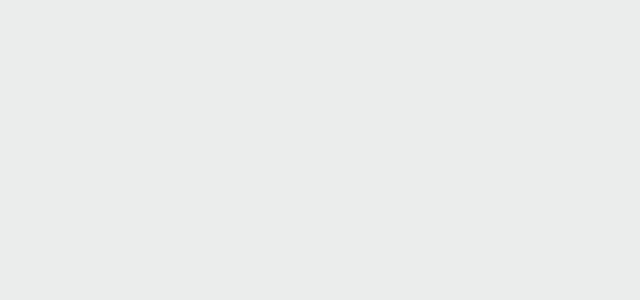
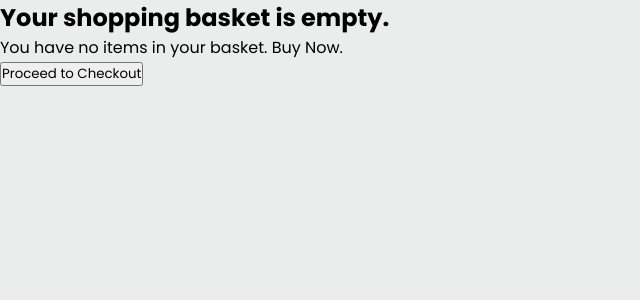
Before and after one commit to Shorya7/eCommerce-App, a React (Create React App) app: page /cart in a window 1280 px wide. Before the commit this address had no page. Shown: the top 300 px of the page, without its empty margins (0-640 px from the left). Built offline with nearby package versions, Linux system fonts and the light colour scheme.

Commit message:
footer,cart

```diff
--- a/src/App.js
+++ b/src/App.js
@@ -2,14 +2,14 @@ import {BrowserRouter as Router, Route, Routes} from 'react-router-dom'
 import './App.css';
 import { Header } from './Header';
 import {Login} from "./Login";
-
+import {Cart} from "./Cart"
 function App() {
   return (
     <Router>
     <div className="App">
       <Routes>
       <Route path='/' element={<Header/>} ></Route>
-
+      <Route path='/cart' element={<Cart/>}></Route>
       <Route path='/Login' element={<Login/>}></Route>
       </Routes>
     </div>
--- /dev/null
+++ b/src/Cart.js
@@ -0,0 +1,16 @@
+import React from "react";
+import "./Cart.css"
+import { Subtotal } from "./Subtotal";
+export const Cart=()=>{
+    return(
+        <div className="cart">
+            <div className="cart-left">
+                <h2 className="cart-title">Your shopping basket is empty.</h2>
+                <p>You have no items in your basket. Buy Now.</p>
+            </div>
+            <div className="cart-right">
+                <Subtotal/>
+            </div>
+        </div>
+    )
+}
--- /dev/null
+++ b/src/Footer.css
@@ -0,0 +1,11 @@
+footer{
+    margin-top: 20px;
+    font-size: 1rem;
+    width: 100%;
+    height: 50px;
+    color: white;
+    background-color: #131921;
+    display: flex;
+    justify-content: center;
+    align-items: center;
+}
--- /dev/null
+++ b/src/Footer.js
@@ -0,0 +1,9 @@
+import React from "react";
+import "./Footer.css"
+export const Footer=()=>{
+    return(
+    <footer>
+        Made with ❤️ by Shorya
+    </footer>
+    )
+}
--- a/src/Header.js
+++ b/src/Header.js
@@ -2,6 +2,7 @@ import React from 'react'
 import "./Header.css"
 import {Link} from 'react-router-dom'
 import {Home} from "./Home";
+import { Footer } from './Footer';
 export const Header = () => {
   return (
     <Link to="/" >
@@ -37,6 +38,7 @@ export const Header = () => {
             </nav>
             </div>
             <Home/>
+            <Footer/>
     </Link>
   )
 }
--- a/src/Login.css
+++ b/src/Login.css
@@ -27,6 +27,7 @@
     margin-left: 3px;
     height: 26px;
     padding:0 5px;
+    font-weight: 600;
 }
 .regbtn:hover{
     cursor: pointer;
@@ -36,6 +37,7 @@
 }
 .regbtn{
     width:290px;
+
 }
 .login-cont form h5{
     margin: 4px 0;
--- /dev/null
+++ b/src/Subtotal.js
@@ -0,0 +1,9 @@
+import React from "react"
+
+export const Subtotal=()=>{
+    return(
+        <div className="subtotal">
+            <button>Proceed to Checkout</button>
+        </div>
+    )
+}
--- a/src/index.js
+++ b/src/index.js
@@ -3,11 +3,14 @@ import ReactDOM from 'react-dom/client';
 import './index.css';
 import App from './App';
 import reportWebVitals from './reportWebVitals';
-
+// import { StateProvider } from './StateProvider';
+// import {initialState} from "./reducer"
 const root = ReactDOM.createRoot(document.getElementById('root'));
 root.render(
   <React.StrictMode>
+    {/* <StateProvider initialState={initialState} reducer={reducer}> */}
     <App />
+    {/* </StateProvider> */}
   </React.StrictMode>
 );
 
```
Also changed, not shown: src/Product.js (+14 -1 lines), src/Cart.css (added).
